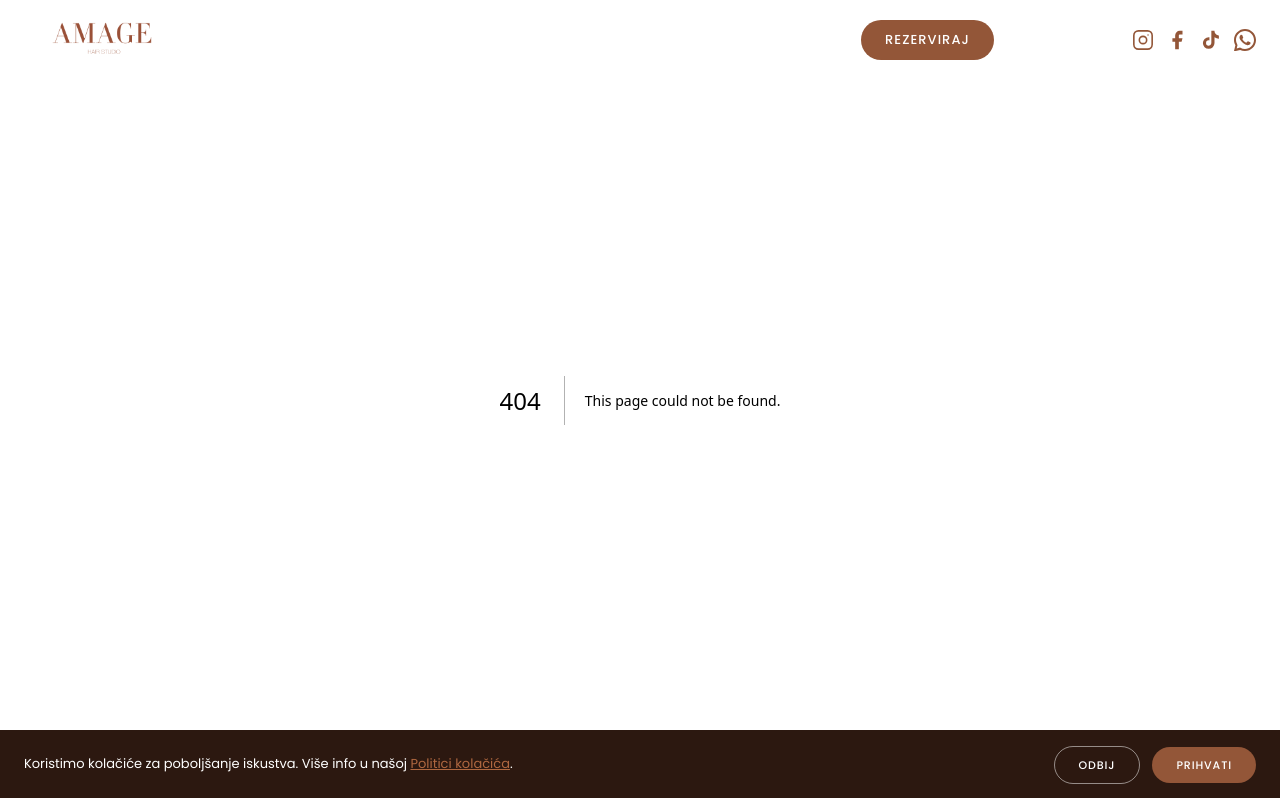
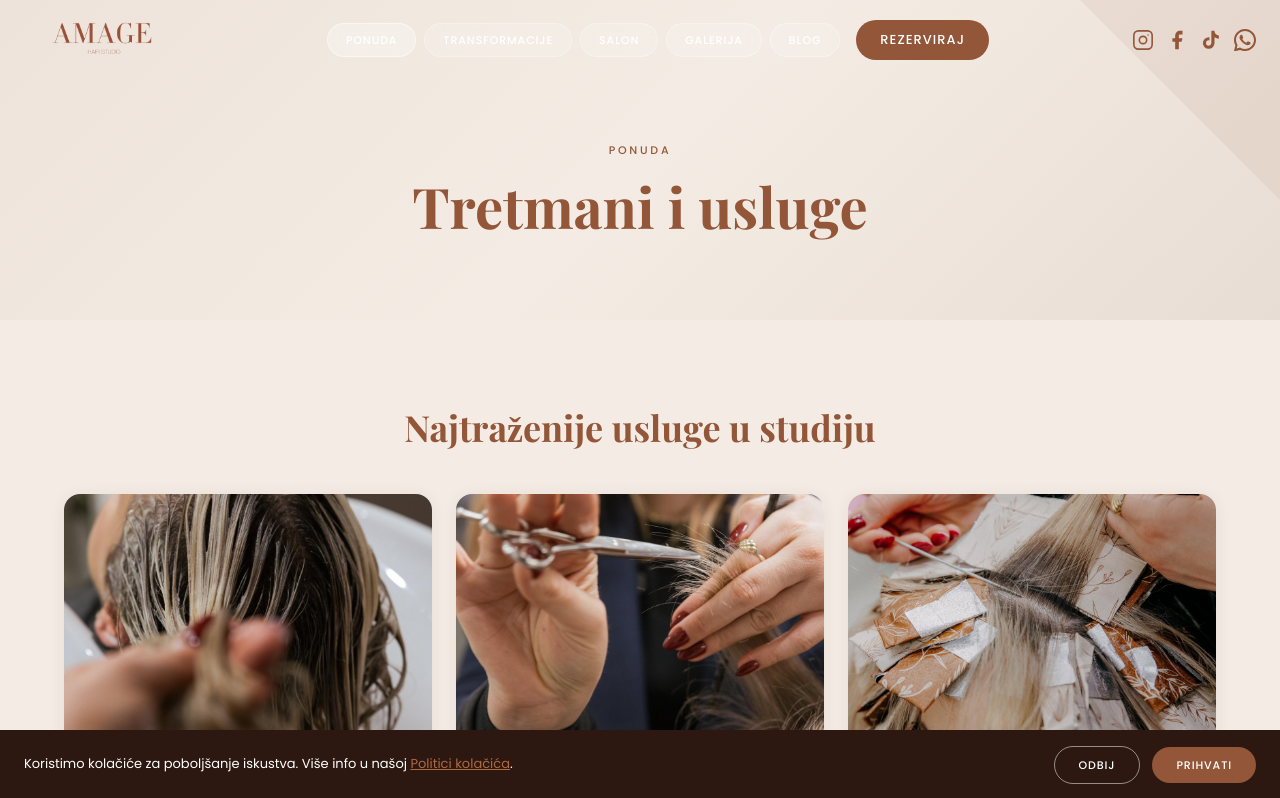
Before and after one commit to grba-a/Studio-Amage, a Next.js app: page /ponuda in a window 1280 px wide. Before the commit this address had no page. Shown: the top 798 px of the page. Built offline with nearby package versions, Linux system fonts and the light colour scheme; a web font is replaced by a local one.

Commit message:
update all

```diff
--- a/app/tretmani-usluge/page.tsx
+++ b/app/ponuda/page.tsx
@@ -7,7 +7,7 @@ export const metadata: Metadata = {
   title: 'Usluge i tretmani — Balayage, Bojanje',
   description:
     'Frizerske usluge u Splitu — balayage, bojanje, šišanje, feniranje, rekonstrukcija kose. Studio Amage, Trenkova 74, Split.',
-  alternates: { canonical: 'https://studioamage.com/tretmani-usluge' },
+  alternates: { canonical: 'https://studioamage.com/ponuda' },
   openGraph: {
     images: [{ url: 'https://studioamage.com/images/hero/hero-1.jpg', width: 1200, height: 630, alt: 'Tretmani i usluge — Studio Amage Split' }],
   },
--- a/app/sitemap.ts
+++ b/app/sitemap.ts
@@ -3,7 +3,7 @@ import { MetadataRoute } from 'next'
 export default function sitemap(): MetadataRoute.Sitemap {
   return [
     { url: 'https://studioamage.com',                           lastModified: new Date(), changeFrequency: 'weekly',  priority: 1   },
-    { url: 'https://studioamage.com/tretmani-usluge',           lastModified: new Date(), changeFrequency: 'monthly', priority: 0.9 },
+    { url: 'https://studioamage.com/ponuda',           lastModified: new Date(), changeFrequency: 'monthly', priority: 0.9 },
     { url: 'https://studioamage.com/transformacije',            lastModified: new Date(), changeFrequency: 'monthly', priority: 0.9 },
     { url: 'https://studioamage.com/galerija',                  lastModified: new Date(), changeFrequency: 'weekly',  priority: 0.8 },
     { url: 'https://studioamage.com/salon',                     lastModified: new Date(), changeFrequency: 'monthly', priority: 0.8 },
--- a/components/layout/Footer.tsx
+++ b/components/layout/Footer.tsx
@@ -3,9 +3,9 @@ import Image from 'next/image'
 
 // ── Navigation links ─────────────────────────────────────────────────────────
 const NAV_LINKS = [
-  { label: 'PONUDA',    href: '/tretmani-usluge' },
+  { label: 'PONUDA',    href: '/ponuda' },
   { label: 'TRANSFORMACIJE', href: '/transformacije' },
-  { label: 'O NAMA',    href: '/salon' },
+  { label: 'SALON',    href: '/salon' },
   { label: 'GALERIJA',  href: '/galerija' },
   { label: 'BLOG',      href: '/blog' },
 ]
--- a/components/layout/Header.tsx
+++ b/components/layout/Header.tsx
@@ -7,9 +7,9 @@ import { usePathname } from 'next/navigation'
 
 // ── Navigation links ────────────────────────────────────────────────────────
 const NAV_LINKS = [
-  { label: 'PONUDA',     href: '/tretmani-usluge' },
+  { label: 'PONUDA',     href: '/ponuda' },
   { label: 'TRANSFORMACIJE',  href: '/transformacije' },
-  { label: 'O NAMA',     href: '/salon' },
+  { label: 'SALON',     href: '/salon' },
   { label: 'GALERIJA',   href: '/galerija' },
   { label: 'BLOG',       href: '/blog' },
 ] as const
--- a/next.config.mjs
+++ b/next.config.mjs
@@ -1,5 +1,14 @@
 /** @type {import('next').NextConfig} */
 const nextConfig = {
+  async redirects() {
+    return [
+      {
+        source:      '/tretmani-usluge',
+        destination: '/ponuda',
+        permanent:    true,
+      },
+    ]
+  },
   devIndicators: false,
   images: {
     formats: ['image/avif', 'image/webp'],
```
